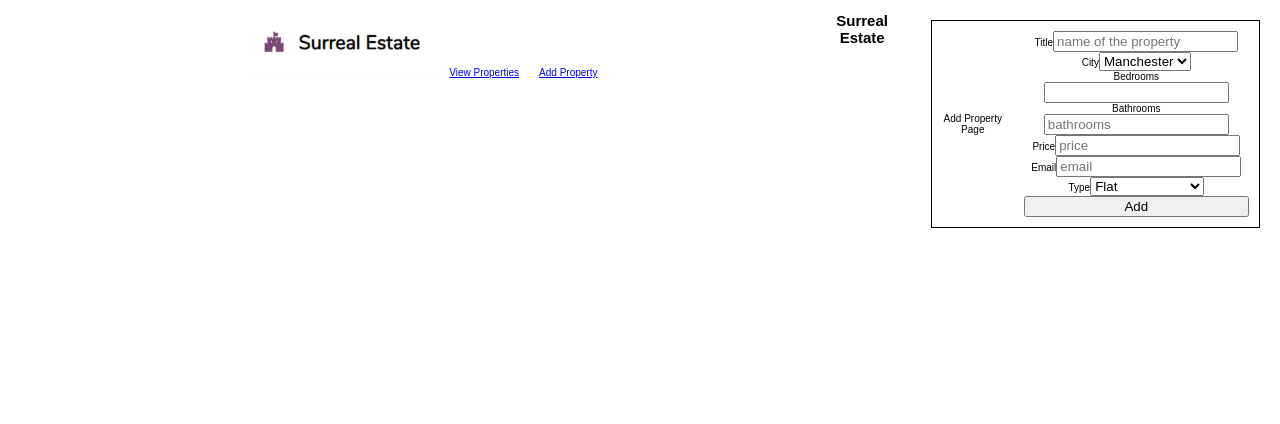
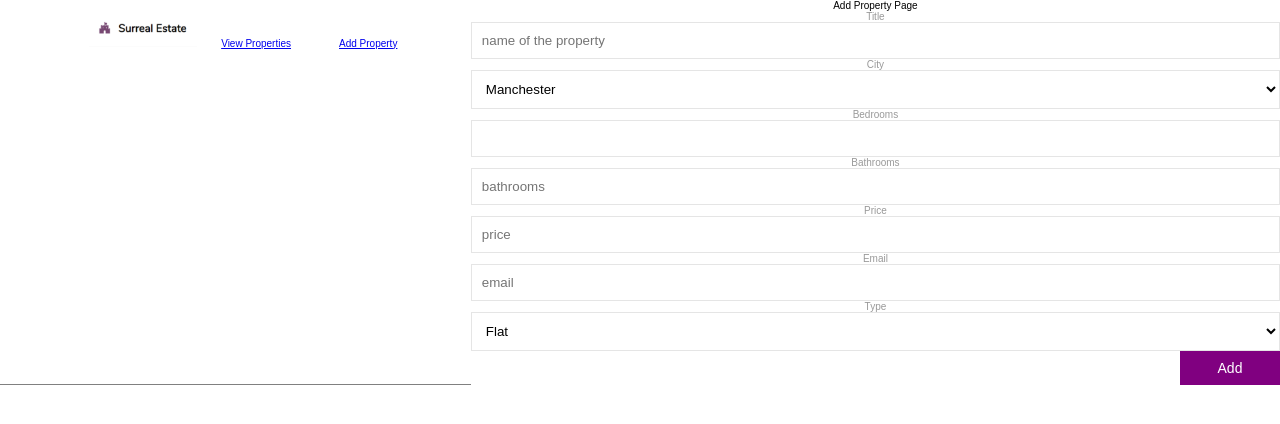
Before and after one commit to heliDevine/surreal-estate, a React (Create React App) app: page /add-property in a window 1280 px wide. Shown: the top 424 px of the page. Built offline with nearby package versions, Linux system fonts and the light colour scheme; a web font is replaced by a local one.

Commit message:
Properties componet and debugging

```diff
--- a/src/components/AddProperty.js
+++ b/src/components/AddProperty.js
@@ -27,13 +27,10 @@ const AddProperty = () => {
         setAlert({ message: '', isSuccess: false });
 
         axios
-            .post('http://localhost:4000/api/v1/PropertyListing', {
-                fields,
-            })
+            .post('http://localhost:4000/api/v1/PropertyListing', fields)
             .then(() =>
                 setAlert({ message: 'Property Added', isSuccess: true }),
             )
-
             // (res => {
             //     console.log(res);
             //     console.log(res.fields);
--- a/src/components/App.js
+++ b/src/components/App.js
@@ -11,7 +11,7 @@ const App = () => {
         <div className="App">
             <BrowserRouter>
                 <NavBar />
-                <h2 className="title">Surreal Estate</h2>
+                {/* <h2 className="title">Surreal Estate</h2> */}
 
                 <Switch>
                     <Route exact path="/" component={Properties} />
--- a/src/components/Properties.js
+++ b/src/components/Properties.js
@@ -1,10 +1,53 @@
-import React from 'react';
+import { React, useState, useEffect } from 'react';
+import axios from 'axios';
 import PropertyCard from './PropertyCard';
+import Alert from './Alert';
+import '../styles/Properties.css';
 
-const Properties = () => (
-    <div>
-        Properties Page
-        <PropertyCard title type bathrooms bedrooms price city email />
-    </div>
-);
+const Properties = () => {
+    const initialState = {
+        alert: {
+            message: '',
+            isSuccess: false,
+        },
+    };
+    const [properties, setProperties] = useState([]);
+    const [alert, setAlert] = useState(initialState.alert);
+
+    useEffect(() => {
+        setAlert({ message: '', isSuccess: false });
+        return axios
+            .get('http://localhost:4000/api/v1/PropertyListing')
+            .then(response => {
+                setProperties(response.data);
+
+                setAlert({ message: 'Properties found!', isSuccess: true });
+            })
+            .catch(err => {
+                console.log(err);
+                setAlert({
+                    message: 'server error, try again soon',
+                    isSuccess: false,
+                });
+            });
+    }, []);
+    return (
+        <div>
+            Properties Page
+            <Alert message={alert.message} success={alert.isSuccess} />
+            {properties.map(property => (
+                <PropertyCard
+                    key={property._id}
+                    title={property.title}
+                    type={property.type}
+                    bathrooms={property.bathrooms}
+                    bedrooms={property.bedrooms}
+                    price={property.price}
+                    city={property.city}
+                    email={property.email}
+                />
+            ))}
+        </div>
+    );
+};
 export default Properties;
--- a/src/components/PropertyCard.js
+++ b/src/components/PropertyCard.js
@@ -1,4 +1,3 @@
-// this component will show properties list
 import React from 'react';
 import PropTypes from 'prop-types';
 
--- a/src/styles/AddProperty.css
+++ b/src/styles/AddProperty.css
@@ -1,4 +1,4 @@
-.properties {
+/* .properties {
     display: flex;
     align-items: center;
     margin: 20px;
@@ -11,4 +11,45 @@
     justify-content: left;
 
     padding: 10px;
+} */
+input,
+select {
+    padding: 10px;
+    border: solid 1px #e5e5e5;
+    outline: 0;
+    width: 100%;
+    background: #ffffff;
+    -moz-box-sizing: border-box;
+    -webkit-box-sizing: border-box;
+    box-sizing: border-box;
 }
+/*
+input:hover,
+select:hover,
+button:hover,
+input:focus {
+    border-color: #c9c9c9;
+} */
+
+label {
+    margin-left: 0px;
+    color: #999999;
+}
+
+button {
+    width: 100px;
+    padding: 9px 15px;
+    background-color: purple;
+    border: 0px;
+    font-size: 14px;
+    float: right;
+    color: #ffffff;
+}
+
+.add-property {
+    padding: 50px;
+}
+
+.properties-grid {
+    padding-bottom: 10px;
+}
--- a/src/styles/Alert.css
+++ b/src/styles/Alert.css
@@ -1,7 +1,7 @@
-.Alert {
+/* .Alert {
     border-color: red;
     border-color: green;
-}
+} */
 /* .Alert {
     padding: 5px;
     margin-bottom: 5px;
@@ -22,3 +22,23 @@
     background-color: lightpink;
     color: red;
   } */
+.Alert {
+    padding: 5px;
+    margin-bottom: 5px;
+}
+
+.Alert:empty {
+    display: none;
+}
+
+.alert-success {
+    border: 1px solid lightgreen;
+    background-color: lightgreen;
+    color: green;
+}
+
+.alert-error {
+    border: 1px solid lightpink;
+    background-color: lightpink;
+    color: red;
+}
--- a/src/styles/NavBar.css
+++ b/src/styles/NavBar.css
@@ -1,4 +1,4 @@
-.navbar {
+/* .navbar {
     display: flex;
     border-bottom: black;
 }
@@ -6,7 +6,7 @@
     display: inline-block;
     margin: 0;
     padding: 10px;
-}
+} */
 
 /* .navbar {
     background-color: white;
@@ -32,3 +32,27 @@
   .navbar-links-item > * {
     text-decoration: none;
   } */
+.navbar {
+    background-color: white;
+    border-bottom: 1px solid grey;
+}
+
+.navbar-logo {
+    max-width: 200px;
+}
+
+.navbar-links {
+    margin: 0;
+    padding: 0;
+    float: right;
+}
+
+.navbar-links-item {
+    margin: 0;
+    padding: 24px;
+    display: inline-block;
+}
+
+.navbar-links-item > * {
+    text-decoration: none;
+}
--- /dev/null
+++ b/src/styles/Properties.css
@@ -0,0 +1,10 @@
+.Properties {
+    padding: 0.5rem;
+}
+
+.Properties > .item {
+    display: inline-block;
+    width: 33.33%;
+    padding: 0.5rem;
+    box-sizing: border-box;
+}
```
Also changed, not shown: src/styles/PropertyCard.css (added).
